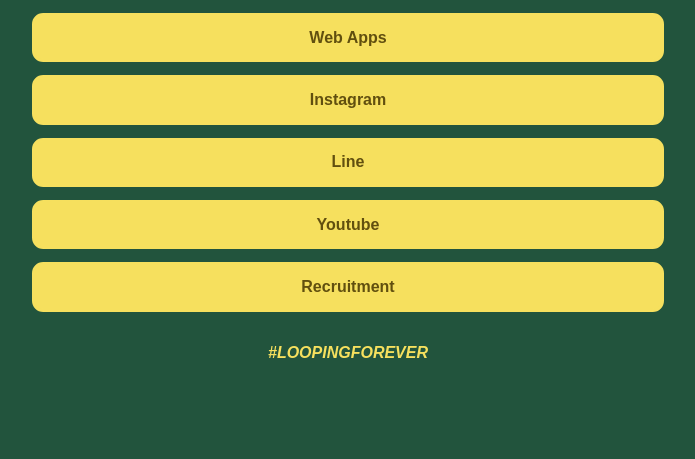
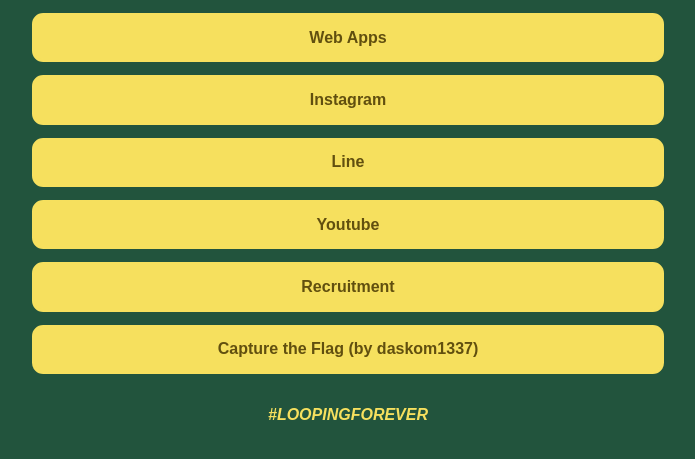
Before and after one commit to Daskom-Lab/Links_Daskomlab, a plain HTML site: page index.html in a window 1280 px wide. Shown: the part 141-600 px from the top of the page, without its empty margins (292-987 px from the left). Drawn offline with Linux system fonts and the light colour scheme; a web font is replaced by a local one.

Commit message:
add daskom1337 ctf button to the list

```diff
--- a/index.html
+++ b/index.html
@@ -134,6 +134,11 @@ header img {
                 <span>Recruitment</span>
             </div></a>
         </div>
+        <div class="pt-1">
+            <a href="https://ctf.daskomlab.com/" target="_blank" rel="noopener noreferrer"><div class="button-links">
+                <span>Capture the Flag (by daskom1337)</span>
+            </div></a>
+        </div>
     </div>
 
 <section id="footer-links">
```
